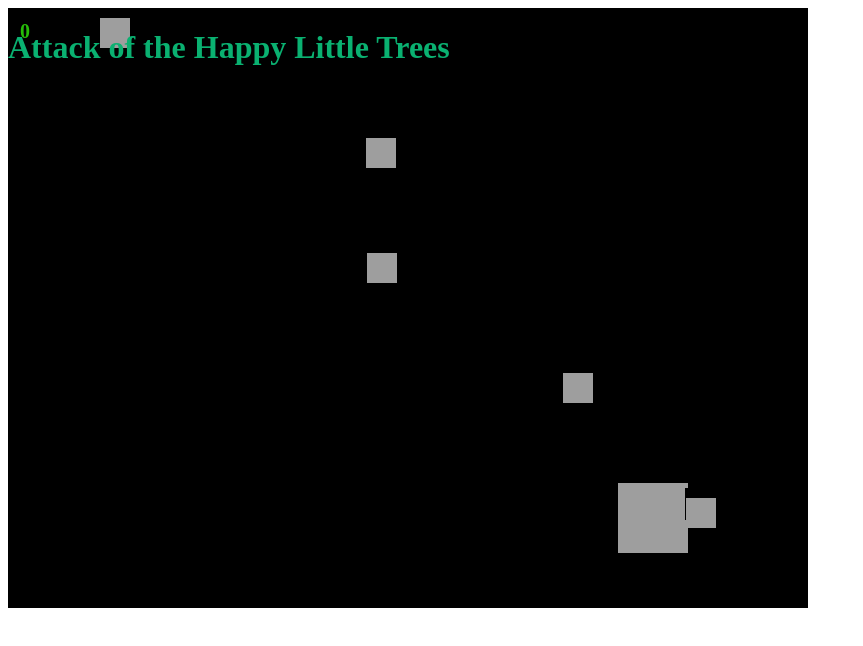
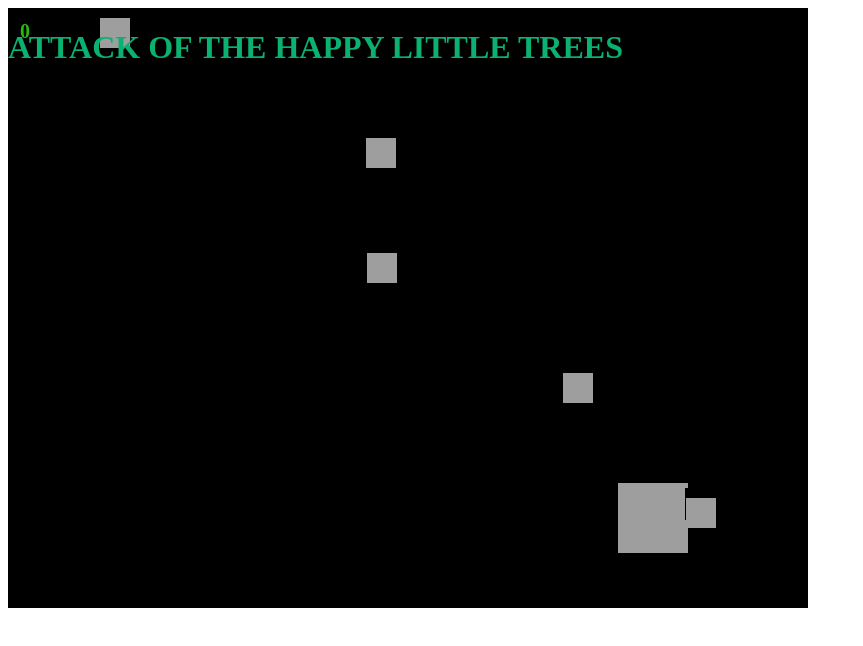
Before and after one commit to charliefog1974/game, a website: page index.html in a window 1280 px wide. Shown: the whole page, without its empty margins (0-863 px from the left). Drawn offline with Linux system fonts and the light colour scheme.

Commit message:
testing merging to the master branch from dev

```diff
--- a/index.html
+++ b/index.html
@@ -10,7 +10,7 @@
   </head>
   <body>
     <!-- 5.  Add a preset score div to the HTML page-->
-    <h1>Attack of the Happy Little Trees</h1>
+    <h1><strong>ATTACK OF THE HAPPY LITTLE TREES</strong></h1>
     <div id="score">0</div>
     <canvas id="canvas"></canvas>
 
```
